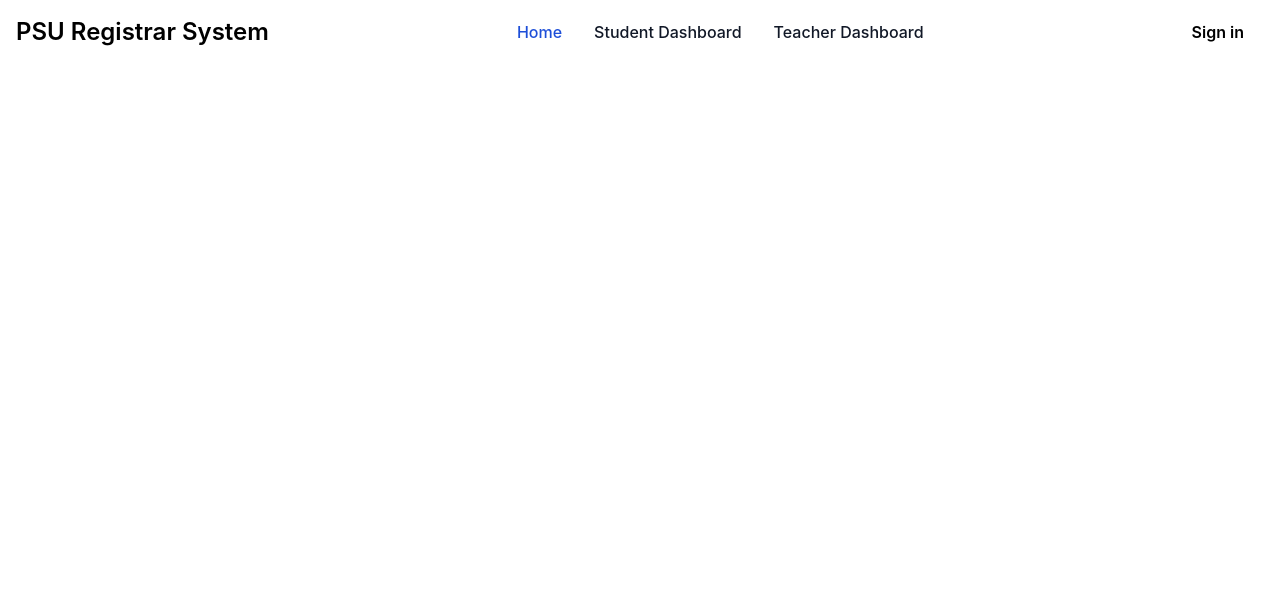
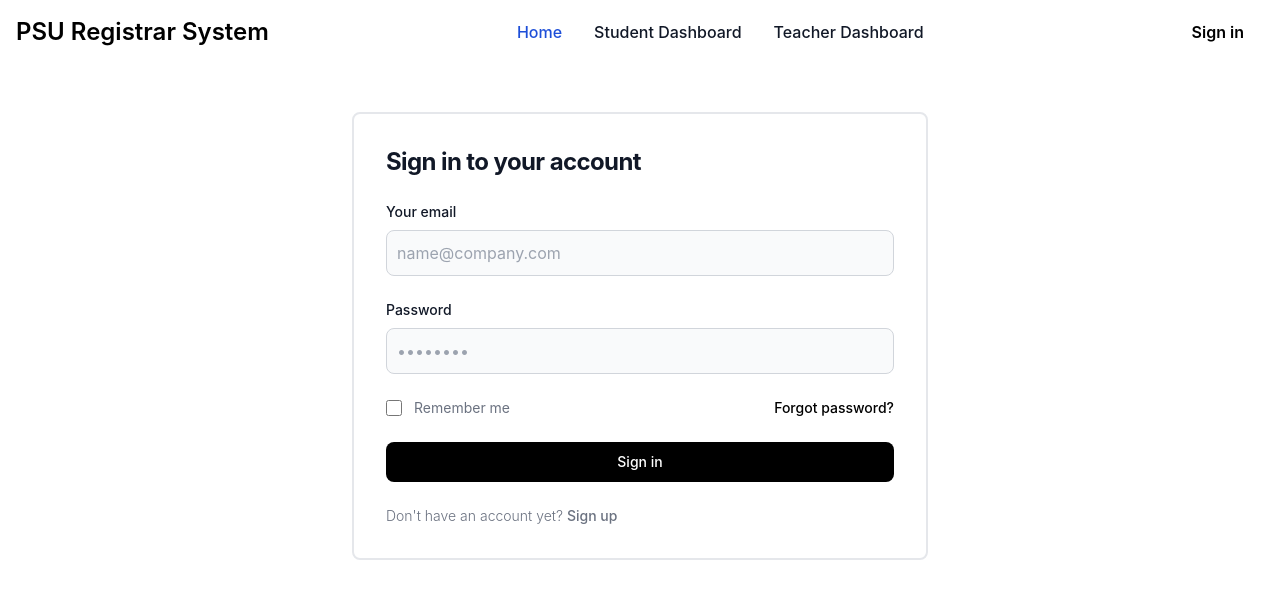
Before and after one commit to Worachat-Songmuangnu/registrar-system, a React (Create React App) app in the folder frontend/: page /login in a window 1280 px wide. Shown: the top 598 px of the page. Built offline with nearby package versions, Linux system fonts and the light colour scheme; no server answers.

Commit message:
add: use context auth

```diff
--- a/frontend/package.json
+++ b/frontend/package.json
@@ -3,7 +3,9 @@
   "version": "0.1.0",
   "private": true,
   "dependencies": {
+    "axios": "^1.7.9",
     "cra-template": "1.2.0",
+    "js-cookie": "^3.0.5",
     "react": "^19.0.0",
     "react-dom": "^19.0.0",
     "react-router-dom": "^6.28.2",
--- a/frontend/src/App.js
+++ b/frontend/src/App.js
@@ -2,33 +2,64 @@ import "./App.css";
 import { Routes, Route } from "react-router-dom";
 import Home from "./pages/Home";
 import NavigationBar from "./components/NavBar";
-import Dashboard from "./pages/Dashboard";
 import Student from "./pages/Student";
 import StudentDashboard from "./pages/StudentDashboard";
 import Teacher from "./pages/Teacher";
 import TeacherDashboard from "./pages/TeacherDashboard";
 import SignIn from "./pages/SignIn";
+import { ProtectedRoute } from "./context/ProtectedRoute";
+import { AuthProvider } from "./context/useAuth";
 
 function App() {
   return (
     <>
+      <AuthProvider>
         <NavigationBar />
         <div class="max-w-screen-xl flex flex-wrap items-center justify-between mx-auto p-4">
           <Routes element={<NavigationBar />}>
             <Route path="/" element={<Home />} />
 
             {/* Student */}
-          <Route path="/student" element={<Student />} />
-          <Route path="/student/dashboard" element={<StudentDashboard />} />
+            <Route
+              path="/student"
+              element={
+                <ProtectedRoute>
+                  <Student />
+                </ProtectedRoute>
+              }
+            />
+            <Route
+              path="/student/dashboard"
+              element={
+                <ProtectedRoute>
+                  <StudentDashboard />
+                </ProtectedRoute>
+              }
+            />
 
             {/* Teacher */}
-          <Route path="/teacher" element={<Teacher />} />
-          <Route path="/teacher/dashboard" element={<TeacherDashboard />} />
+            <Route
+              path="/teacher"
+              element={
+                <ProtectedRoute>
+                  <Teacher />
+                </ProtectedRoute>
+              }
+            />
+            <Route
+              path="/teacher/dashboard"
+              element={
+                <ProtectedRoute>
+                  <TeacherDashboard />
+                </ProtectedRoute>
+              }
+            />
 
             {/* SignIn */}
-          <Route path="/teacher/dashboard" element={<SignIn />} />
+            <Route path="/login" element={<SignIn />} />
           </Routes>
         </div>
+      </AuthProvider>
     </>
   );
 }
--- /dev/null
+++ b/frontend/src/context/ProtectedRoute.js
@@ -0,0 +1,21 @@
+import { useNavigate } from "react-router";
+import { useAuth } from "./useAuth";
+import { useEffect } from "react";
+
+export const ProtectedRoute = ({ children }) => {
+  const { user } = useAuth();
+  const navigate = useNavigate();
+  useEffect(() => {
+    if (!user) {
+      navigate("/login", { replace: true });
+    }
+  }, [user, navigate]);
+  if (!user) {
+    return (
+      <>
+        <div className="container"></div>
+      </>
+    );
+  }
+  return children;
+};
--- /dev/null
+++ b/frontend/src/context/useAuth.js
@@ -0,0 +1,72 @@
+// useAuth.js
+import { createContext, useCallback, useContext, useEffect, useMemo } from "react";
+import { useNavigate } from "react-router";
+import { useCookie } from "./useCookie";
+import axios from "axios";
+
+const AuthContext = createContext();
+
+axios.defaults.baseURL = process.env.REACT_APP_BASE_URL || "http://localhost:1337";
+const URL_AUTH = "/api/auth/local";
+
+export const AuthProvider = ({ children }) => {
+  const [user, setUser, removeUser] = useCookie("user", null);
+  const navigate = useNavigate();
+
+  useEffect(() => {
+    if (user && user.jwt) {
+      axios.defaults.headers.common["Authorization"] = `bearer ${user.jwt}`;
+    }
+  }, [user]);
+
+  const login = useCallback(
+    async (formData) => {
+      try {
+        const response = await axios.post(URL_AUTH, {
+          identifier: formData.identifier,
+          password: formData.password,
+        });
+        const { jwt, user: userData } = response.data;
+
+        axios.defaults.headers.common = { Authorization: `bearer ${jwt}` };
+
+        const cookieOptions = formData.rememberMe
+          ? { path: "/", expires: new Date(Date.now() + 30 * 24 * 60 * 60 * 1000) } // Persistent cookie (30 days)
+          : { path: "/" }; // Session cookie
+
+        setUser({ ...userData, jwt }, cookieOptions, formData.rememberMe);
+        navigate("/dashboard", { replace: true });
+      } catch (error) {
+        console.error("Login failed:", error.message || "An error occurred");
+        alert("Login failed. Please check your credentials.");
+      }
+    },
+    [navigate, setUser]
+  );
+
+  const logout = useCallback(() => {
+    removeUser();
+    delete axios.defaults.headers.common["Authorization"];
+    navigate("/", { replace: true });
+  }, [navigate, removeUser]);
+
+  const contextValue = useMemo(
+    () => ({
+      user,
+      login,
+      logout,
+    }),
+    [user, login, logout]
+  );
+
+  return <AuthContext.Provider value={contextValue}>{children}</AuthContext.Provider>;
+};
+
+export const useAuth = () => {
+  const context = useContext(AuthContext);
+
+  if (!context) {
+    throw new Error("useAuth must be used within an AuthProvider");
+  }
+  return context;
+};
--- /dev/null
+++ b/frontend/src/context/useCookie.js
@@ -0,0 +1,35 @@
+import { useState } from "react";
+import Cookies from "js-cookie";
+
+export const useCookie = (keyName, defaultValue) => {
+  const [storedValue, setStoredValue] = useState(() => {
+    try {
+      const value = Cookies.get(keyName);
+      return value ? JSON.parse(value) : defaultValue;
+    } catch (err) {
+      return defaultValue;
+    }
+  });
+
+  const setValue = (newValue, options, remember) => {
+    try {
+      if (remember) {
+        Cookies.set(keyName, JSON.stringify(newValue), options);
+      }
+    } catch (err) {
+      console.error(err);
+    }
+    setStoredValue(newValue);
+  };
+
+  const removeValue = () => {
+    try {
+      Cookies.remove(keyName);
+    } catch (err) {
+      console.error(err);
+    }
+    setStoredValue(null);
+  };
+
+  return [storedValue, setValue, removeValue];
+};
--- a/frontend/src/pages/SignIn.js
+++ b/frontend/src/pages/SignIn.js
@@ -1,7 +1,95 @@
+import { useState } from "react";
+import { useAuth } from "../context/useAuth";
+
 export default function SignIn() {
+  const [isLoading, setIsLoading] = useState(false);
+  const [errMsg, setErrMsg] = useState(null);
+  const { login } = useAuth();
+  const handleLogin = async (formData) => {
+    try {
+      setIsLoading(true);
+      setErrMsg(null);
+      const rememberMe = formData.rememberMe || false;
+      await login({ ...formData, rememberMe });
+    } catch (err) {
+      console.log(err);
+      setErrMsg(err.message);
+    } finally {
+      setIsLoading(false);
+    }
+  };
   return (
-    <div>
-      <h1 className="text-4xl font-bold underline">Signin</h1>
-    </div>
+    <>
+      <div class="flex flex-col items-center justify-center px-6 py-8 mx-auto w-1/2">
+        <div class="w-full bg-white rounded-lg border-gray-200 border-2 ">
+          <div class="p-6 space-y-4 md:space-y-6 sm:p-8">
+            <h1 class="text-xl font-bold leading-tight tracking-tight text-gray-900 md:text-2xl">
+              Sign in to your account
+            </h1>
+            <form class="space-y-4 md:space-y-6" onSubmit={handleLogin}>
+              <div>
+                <label for="email" class="block mb-2 text-sm font-medium text-gray-900 ">
+                  Your email
+                </label>
+                <input
+                  type="email"
+                  name="email"
+                  id="email"
+                  class="bg-gray-50 border border-gray-300 text-gray-900 rounded-lg focus:ring-primary-600 focus:border-primary-600 block w-full p-2.5  "
+                  placeholder="name@company.com"
+                  required=""
+                />
+              </div>
+              <div>
+                <label for="password" class="block mb-2 text-sm font-medium text-gray-900 ">
+                  Password
+                </label>
+                <input
+                  type="password"
+                  name="password"
+                  id="password"
+                  placeholder="••••••••"
+                  class="bg-gray-50 border border-gray-300 text-gray-900 rounded-lg focus:ring-primary-600 focus:border-primary-600 block w-full p-2.5  "
+                  required=""
+                />
+              </div>
+              <div class="flex items-center justify-between">
+                <div class="flex items-start">
+                  <div class="flex items-center h-5">
+                    <input
+                      id="remember"
+                      aria-describedby="remember"
+                      type="checkbox"
+                      class="w-4 h-4 border border-gray-300 rounded bg-gray-50 focus:ring-3 focus:ring-primary-300  "
+                      required=""
+                    />
+                  </div>
+                  <div class="ml-3 text-sm">
+                    <label for="remember" class="text-gray-500 ">
+                      Remember me
+                    </label>
+                  </div>
+                </div>
+                <a href="#" class="text-sm font-medium text-primary-600 hover:underline ">
+                  Forgot password?
+                </a>
+              </div>
+              <button
+                type="submit"
+                class="w-full text-white bg-black hover:bg-primary-700 focus:ring-4 focus:outline-none focus:ring-primary-300 font-medium rounded-lg text-sm px-5 py-2.5 text-center "
+              >
+                Sign in
+              </button>
+              <p class="text-sm font-light text-gray-500 ">
+                Don't have an account yet?{" "}
+                <a href="#" class="font-medium text-primary-600 hover:underline ">
+                  Sign up
+                </a>
+              </p>
+            </form>
+          </div>
+        </div>
+      </div>
+    </>
   );
 }
```
Also changed, not shown: 1 other file (tests, documents, lock files or other folders). Lines whose indentation alone changed are shown as unchanged.
